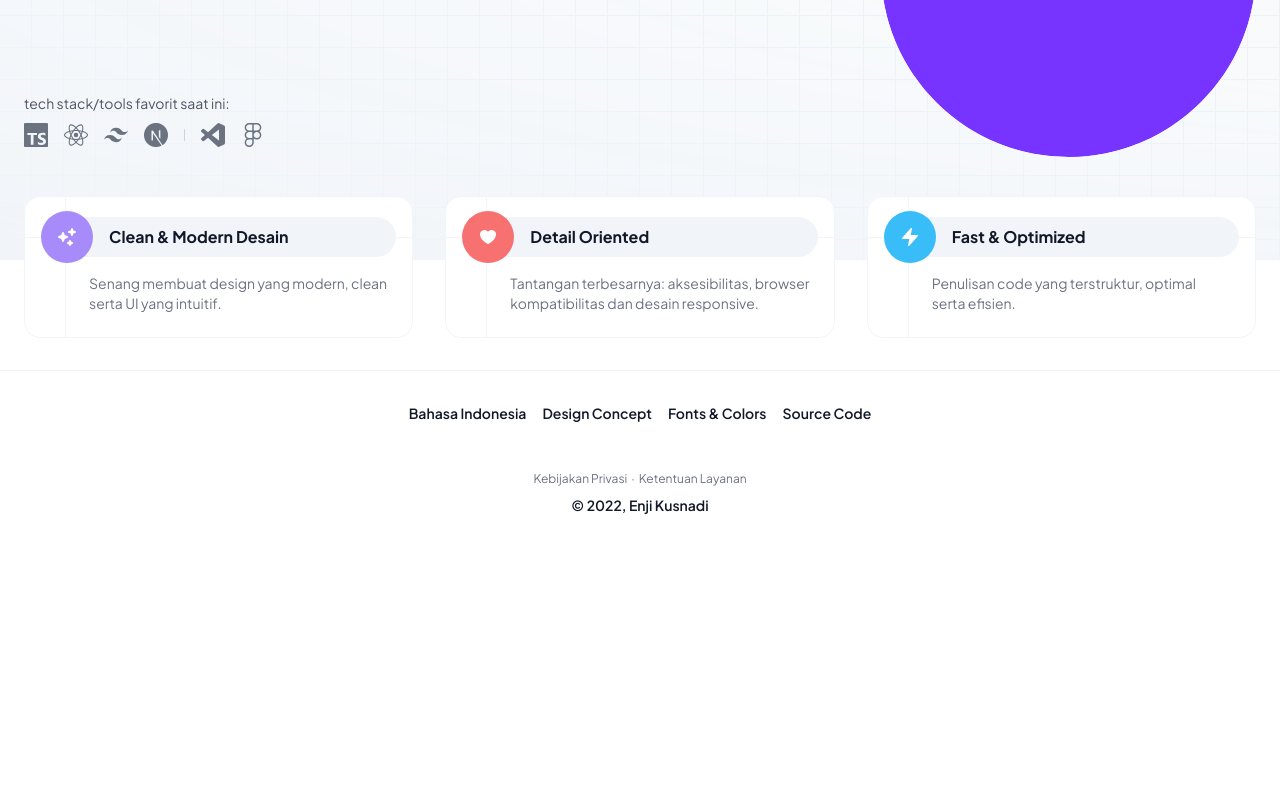
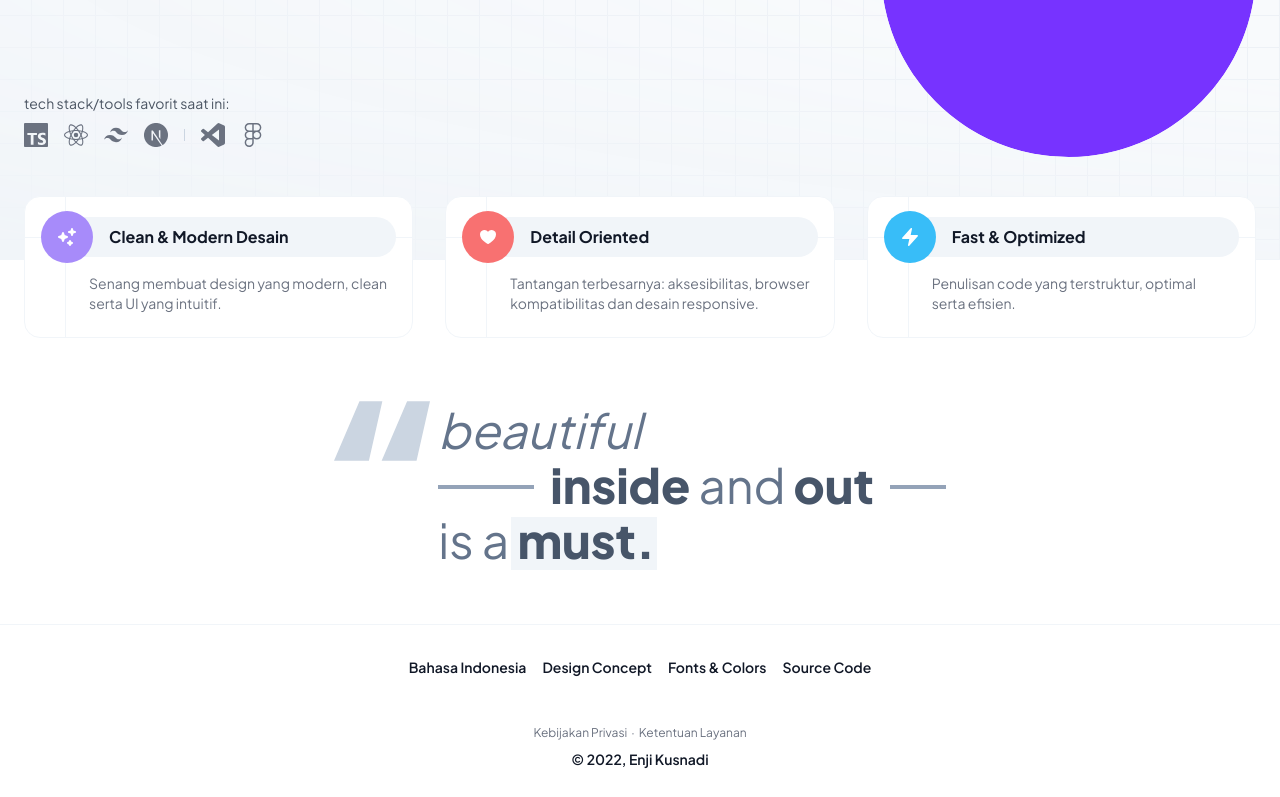
Before and after one commit to enjidev/enji.dev, a Next.js app: page / in a window 1280 px wide. Shown: the part 502-1299 px from the top of the page. Before the commit the page ends 1049 px from the top, so only its background shows below. Built offline with nearby package versions, Linux system fonts and the light colour scheme.

Commit message:
feat: add Quote component

```diff
--- a/src/components/Icons.tsx
+++ b/src/components/Icons.tsx
@@ -84,6 +84,19 @@ export const DocumentIcon = (props: ComponentProps<'svg'>) => {
         d="M4.5 2A1.5 1.5 0 003 3.5v13A1.5 1.5 0 004.5 18h11a1.5 1.5 0 001.5-1.5V7.621a1.5 1.5 0 00-.44-1.06l-4.12-4.122A1.5 1.5 0 0011.378 2H4.5zm2.25 8.5a.75.75 0 000 1.5h6.5a.75.75 0 000-1.5h-6.5zm0 3a.75.75 0 000 1.5h6.5a.75.75 0 000-1.5h-6.5z"
         clipRule="evenodd"
       />
+    </svg>
+  );
+};
+
+export const QuoteIcon = (props: ComponentProps<'svg'>) => {
+  return (
+    <svg
+      xmlns="http://www.w3.org/2000/svg"
+      viewBox="0 0 20 20"
+      fill="currentColor"
+      {...props}
+    >
+      <path d="M7.27273 16.3833H0L5.30713 4H10.0737L7.27273 16.3833ZM17.199 16.3833H9.92629L15.2334 4H20L17.199 16.3833Z" />
     </svg>
   );
 };
--- /dev/null
+++ b/src/components/Quote.tsx
@@ -0,0 +1,36 @@
+import { QuoteIcon } from '@/components/Icons';
+
+const Quote = () => {
+  return (
+    <blockquote className="flex gap-2 pt-2 text-2xl text-slate-500 dark:text-slate-400 lg:pt-0 lg:text-5xl">
+      <QuoteIcon className="-mt-5 h-16 text-slate-300 dark:text-slate-800 lg:h-24" />
+      <div className="flex flex-col">
+        <span className="leading-[1.15]">
+          <em>beautiful</em>
+        </span>
+        <span className="flex items-center gap-2 leading-[1.15] lg:gap-4">
+          <span className="mt-1 h-0.5 w-8 bg-slate-400 dark:bg-slate-600 lg:h-1 lg:w-24"></span>
+          <span>
+            <strong className="font-extrabold text-slate-600 dark:text-slate-300">
+              inside
+            </strong>{' '}
+            and{' '}
+            <strong className="font-extrabold text-slate-600 dark:text-slate-300">
+              out
+            </strong>
+          </span>
+          <span className="mt-1 h-0.5 w-6 bg-slate-400 dark:bg-slate-600 lg:h-1 lg:w-14"></span>
+        </span>
+        <span className="leading-[1.15]">
+          is a{' '}
+          <strong className="relative font-extrabold text-slate-600 dark:text-slate-300">
+            <span className="absolute -left-0.5 right-0 top-1 bottom-0 z-[-1] bg-slate-100 px-1 dark:bg-slate-800 lg:-left-1.5 lg:-right-0.5 lg:top-2 lg:bottom-0"></span>
+            must.
+          </strong>
+        </span>
+      </div>
+    </blockquote>
+  );
+};
+
+export default Quote;
--- a/src/pages/index.tsx
+++ b/src/pages/index.tsx
@@ -1,6 +1,7 @@
 import Head from 'next/head';
 import Link from 'next/link';
 import Image from 'next/image';
+import Quote from '@/components/Quote';
 import {
   TypeScriptIcon,
   ReactIcon,
@@ -189,6 +190,13 @@ const Index: NextPage = () => {
           </div>
         </div>
       </section>
+      <section className="mb-6">
+        <div className="content-wrapper">
+          <div className="flex items-center justify-center py-8">
+            <Quote />
+          </div>
+        </div>
+      </section>
     </>
   );
 };
```
